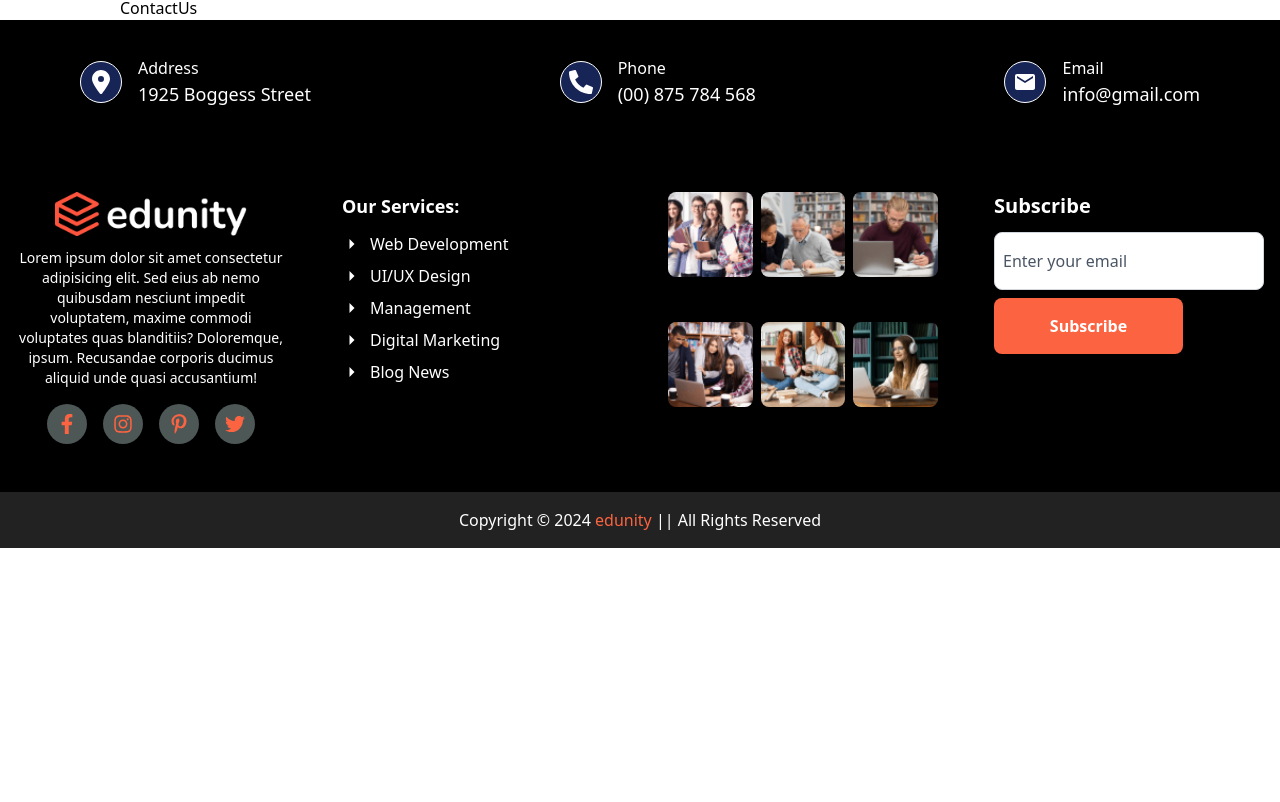
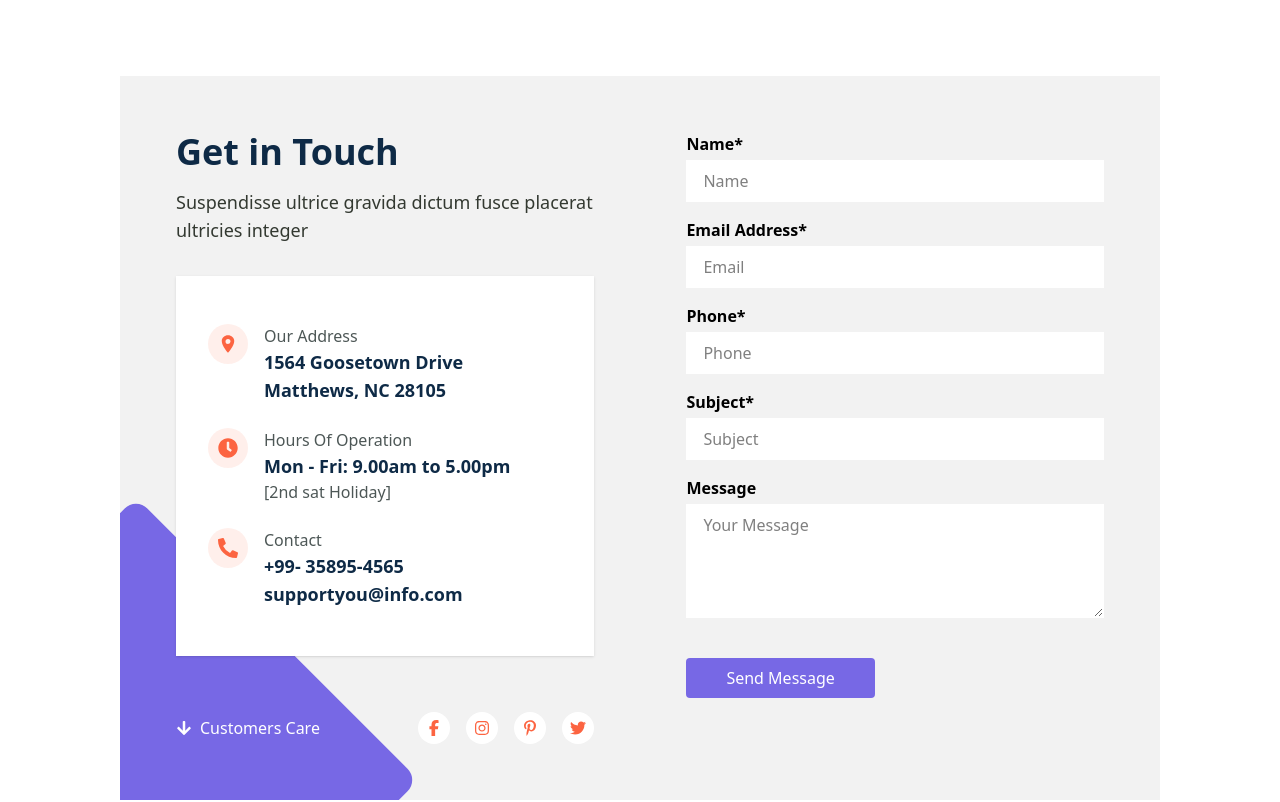
Before and after one commit to tech-cell-eg/round-2-courses-hub-front, a React (Vite) app: page /contact-us in a window 1280 px wide. Shown: the part 279-1081 px from the top of the page. Before the commit the page ends 827 px from the top, so only its background shows below. Built offline with nearby package versions, Linux system fonts and the light colour scheme.

Commit message:
Create Contact Page

```diff
--- a/src/pages/ContactUs.tsx
+++ b/src/pages/ContactUs.tsx
@@ -1,5 +1,231 @@
+import { IoLocationSharp } from 'react-icons/io5';
+import { FaClock } from 'react-icons/fa';
+import { FaPhoneAlt } from 'react-icons/fa';
+import { FaArrowDown } from 'react-icons/fa';
+import { FaFacebookF, FaInstagram, FaPinterestP, FaTwitter } from 'react-icons/fa6';
+
+import { useFormik } from 'formik';
+import * as Yup from 'yup';
+import { ToastContainer, toast } from 'react-toastify';
+import 'react-toastify/dist/ReactToastify.css';
+
+const validationSchema = Yup.object({
+  name: Yup.string().required('Name is required'),
+  email: Yup.string().email('Invalid email address').required('Email is required'),
+  phone: Yup.string()
+    .matches(/^[0-9]+$/, 'Phone number must be numeric')
+    .required('Phone is required'),
+  subject: Yup.string().required('Subject is required'),
+  message: Yup.string(),
+});
+
 const ContactUs = () => {
-    return <div>ContactUs</div>;
+  const formik = useFormik({
+    initialValues: {
+      name: '',
+      email: '',
+      phone: '',
+      subject: '',
+      message: '',
+    },
+    validationSchema,
+    onSubmit: (_, { resetForm }) => {
+      setTimeout(() => {
+        toast.success('Message sent successfully!', {
+          position: 'bottom-left',
+          autoClose: 3000,
+          hideProgressBar: false,
+          closeOnClick: true,
+          pauseOnHover: true,
+          draggable: true,
+        });
+        resetForm();
+      }, 1000);
+    },
+  });
+  return (
+    <>
+      <div className="relative my-20 py-14 sm:px-14 px-4 bg-[#F2F2F2] flex lg:flex-row flex-col-reverse lg:gap-4 gap-20 justify-between after:content-[''] after:block after:w-100 after:h-100 after:absolute after:bg-[#7768E5] after:bottom-0 after:left-0 after:translate-x-[-46%] after:translate-y-[45%] after:rotate-45 overflow-hidden after:rounded-2xl">
+        <div className="lg:w-[45%] w-full relative z-10">
+          <h2 className="text-4xl text-[#0E2A46] font-bold mb-4">Get in Touch</h2>
+          <p className="mb-8 text-lg text-[#333931] ">
+            Suspendisse ultrice gravida dictum fusce placerat
+            <br />
+            ultricies integer
+          </p>
+
+          <ul className="px-8 py-12 bg-white shadow mb-14">
+            <li className="flex items-start mb-6 gap-4">
+              <div className="w-[40px] h-[40px] bg-[#FC63411A] flex justify-center items-center rounded-full">
+                <IoLocationSharp className="text-xl text-[#FC6441]" />
+              </div>
+              <div>
+                <p className="text-[#4D5756] capitalize">Our Address</p>
+                <p className="sm:text-lg text-md text-[#0E2A46] font-bold">
+                  1564 Goosetown Drive
+                </p>
+                <p className="sm:text-lg text-md text-[#0E2A46] font-bold">
+                  Matthews, NC 28105
+                </p>
+              </div>
+            </li>
+
+            <li className="flex items-start mb-6 gap-4">
+              <div className="w-[40px] h-[40px] bg-[#FC63411A] flex justify-center items-center rounded-full">
+                <FaClock className="text-xl text-[#FC6441]" />
+              </div>
+              <div>
+                <p className="text-[#4D5756] capitalize">Hours of Operation</p>
+                <p className="sm:text-lg text-md text-[#0E2A46] font-bold">
+                  Mon - Fri: 9.00am to 5.00pm
+                </p>
+                <p className="text-[#4D5756]">[2nd sat Holiday]</p>
+              </div>
+            </li>
+
+            <li className="flex items-start gap-4">
+              <div className="w-[40px] h-[40px] bg-[#FC63411A] flex justify-center items-center rounded-full">
+                <FaPhoneAlt className="text-xl text-[#FC6441]" />
+              </div>
+              <div>
+                <p className="text-[#4D5756] capitalize">contact</p>
+                <p className="sm:text-lg text-md text-[#0E2A46] font-bold">
+                  +99- 35895-4565
+                </p>
+                <p className="sm:text-lg text-md text-[#0E2A46] font-bold">
+                  supportyou@info.com
+                </p>
+              </div>
+            </li>
+          </ul>
+
+          <div className="flex justify-between gap-2 flex-wrap">
+            <p className="flex gap-2 items-center text-white">
+              <FaArrowDown /> Customers Care
+            </p>
+            <ul className="flex gap-4">
+              <li>
+                <a
+                  href="#"
+                  className="block p-2 bg-white rounded-full text-[#FC6441] scale"
+                >
+                  <FaFacebookF />
+                </a>
+              </li>
+              <li>
+                <a
+                  href="#"
+                  className="block p-2 bg-white rounded-full text-[#FC6441] scale"
+                >
+                  <FaInstagram />
+                </a>
+              </li>
+              <li>
+                <a
+                  href="#"
+                  className="block p-2 bg-white rounded-full text-[#FC6441] scale"
+                >
+                  <FaPinterestP />
+                </a>
+              </li>
+              <li>
+                <a
+                  href="#"
+                  className="block p-2 bg-white rounded-full text-[#FC6441] scale"
+                >
+                  <FaTwitter />
+                </a>
+              </li>
+            </ul>
+          </div>
+        </div>
+
+        <form className="lg:w-[45%] w-full" onSubmit={formik.handleSubmit}>
+          <label className="flex flex-col mb-4 gap-1">
+            <span className="font-bold">Name*</span>
+            <input
+              type="text"
+              placeholder="Name"
+              name="name"
+              className="bg-white py-2 px-4 outline-none border border-transparent focus:border-[#7768E5]"
+              onChange={formik.handleChange}
+              onBlur={formik.handleBlur}
+              value={formik.values.name}
+            />
+            {formik.touched.name && formik.errors.name ? (
+              <div className="text-red-500 text-sm">{formik.errors.name}</div>
+            ) : null}
+          </label>
+
+          <label className="flex flex-col mb-4 gap-1">
+            <span className="font-bold">Email Address*</span>
+            <input
+              type="email"
+              name="email"
+              placeholder="Email"
+              className="bg-white py-2 px-4 outline-none border border-transparent focus:border-[#7768E5]"
+              onChange={formik.handleChange}
+              onBlur={formik.handleBlur}
+              value={formik.values.email}
+            />
+            {formik.touched.email && formik.errors.email ? (
+              <div className="text-red-500 text-sm">{formik.errors.email}</div>
+            ) : null}
+          </label>
+
+          <label className="flex flex-col mb-4 gap-1">
+            <span className="font-bold">Phone*</span>
+            <input
+              type="tel"
+              name="phone"
+              placeholder="Phone"
+              className="bg-white py-2 px-4 outline-none border border-transparent focus:border-[#7768E5]"
+              onChange={formik.handleChange}
+              onBlur={formik.handleBlur}
+              value={formik.values.phone}
+            />
+            {formik.touched.phone && formik.errors.phone ? (
+              <div className="text-red-500 text-sm">{formik.errors.phone}</div>
+            ) : null}
+          </label>
+
+          <label className="flex flex-col mb-4 gap-1">
+            <span className="font-bold">Subject*</span>
+            <input
+              type="text"
+              name="subject"
+              placeholder="Subject"
+              className="bg-white py-2 px-4 outline-none border border-transparent focus:border-[#7768E5]"
+              onChange={formik.handleChange}
+              onBlur={formik.handleBlur}
+              value={formik.values.subject}
+            />
+            {formik.touched.subject && formik.errors.subject ? (
+              <div className="text-red-500 text-sm">{formik.errors.subject}</div>
+            ) : null}
+          </label>
+
+          <label className="flex flex-col mb-10 gap-1">
+            <span className="font-bold">Message</span>
+            <textarea
+              placeholder="Your Message"
+              className="bg-white py-2 px-4 outline-none border border-transparent focus:border-[#7768E5]"
+              rows={4}
+            />
+          </label>
+
+          <button
+            className="bg-[#7768E5] text-white py-2 px-10 rounded scale"
+            type="submit"
+            disabled={formik.isSubmitting}
+          >
+            {formik.isSubmitting ? 'Sending...' : 'Send Message'}
+          </button>
+        </form>
+      </div>
+      <ToastContainer />
+    </>
+  );
 };
 
 export default ContactUs;
```
Also changed, not shown: 1 other file (tests, documents, lock files or other folders).
